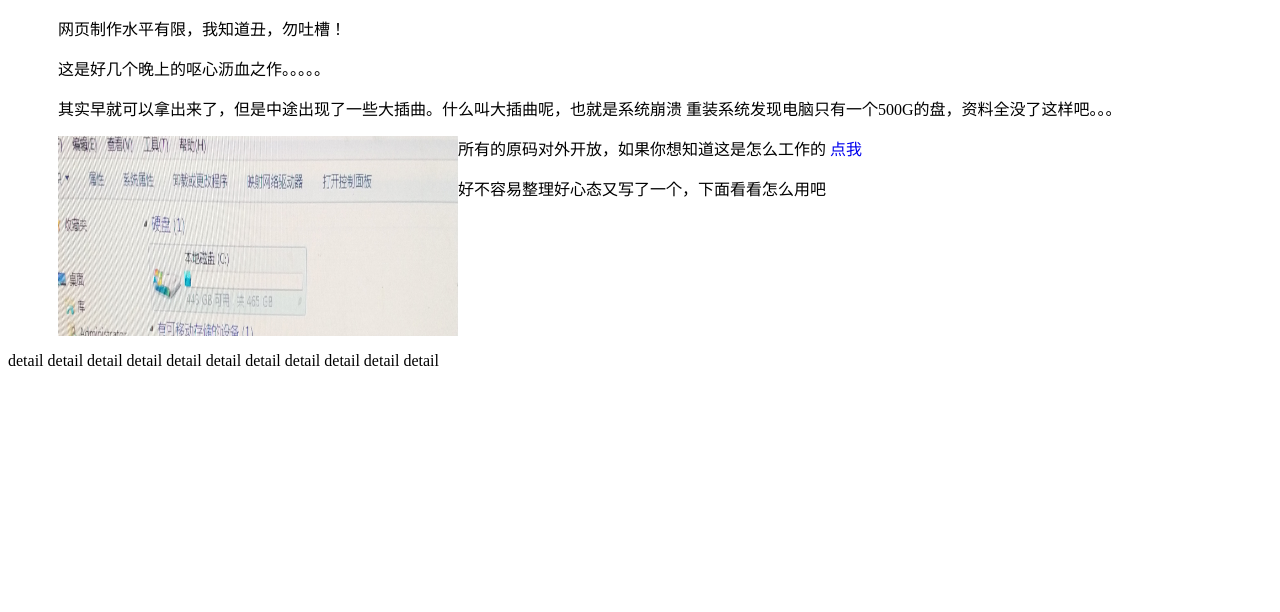
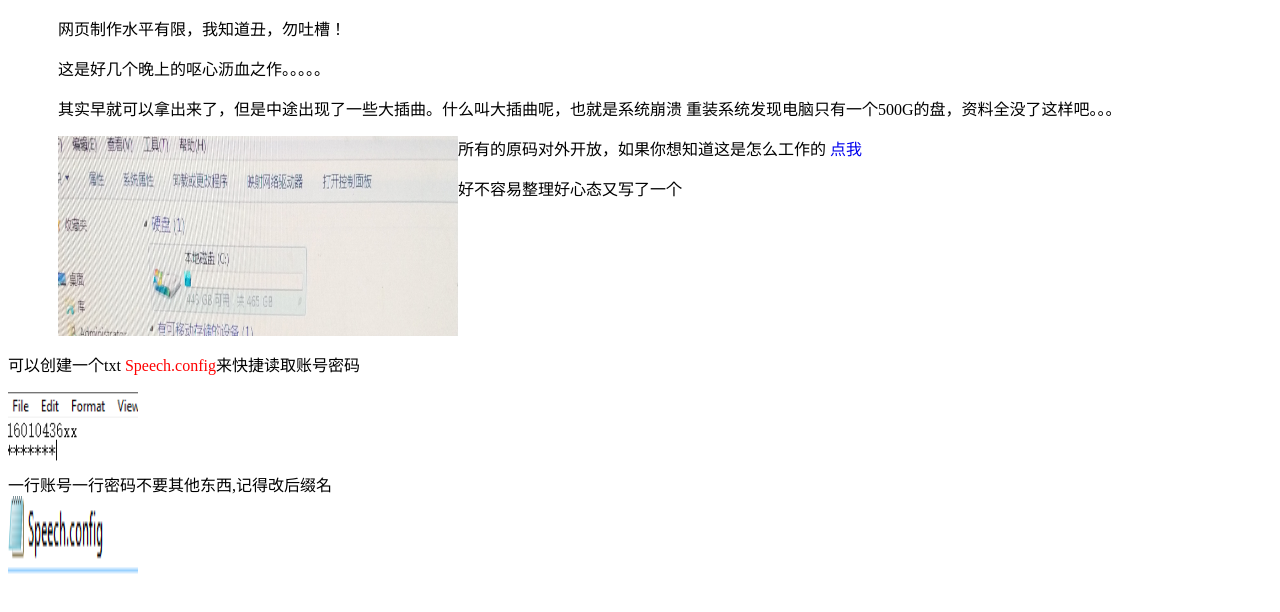
Before and after one commit to honosayaka/honosayaka.github.io, a plain HTML site: page html/use-help.html in a window 1280 px wide. Both pictures are taken after a click on the button "是的，我已经明白". Drawn offline with Linux system fonts and the light colour scheme.

Commit message:
no just ok

```diff
--- a/css/helpAndTerm.css
+++ b/css/helpAndTerm.css
@@ -21,6 +21,11 @@
 	height:200px;
 	float:left;
 }
+.showsmallimg
+{
+	width:130px;
+	height:80px;
+}
 .detail
 {
 	float:left;
--- a/html/use-help.html
+++ b/html/use-help.html
@@ -24,10 +24,13 @@
 					</div>
 				<p>所有的原码对外开放，如果你想知道这是怎么工作的
 				<a href="https://github.com/honosayaka/GetSpeech" target="_blank">点我</a></p>
-				<p>好不容易整理好心态又写了一个，下面看看怎么用吧</p>
+				<p>好不容易整理好心态又写了一个</p>
 			</div><div class="clearfloat"></div>
 			<div class="detail">
-			<p>detail detail detail detail detail detail detail detail detail detail detail </p>
+			<p>可以创建一个txt <font color="red">Speech.config</font>来快捷读取账号密码
+			<div class="showsmallimg"><img src="../img/passwordhelp.png" width="100%" height="100%"/></div>
+			一行账号一行密码不要其他东西,记得改后缀名
+			<div class="showsmallimg"><img src="../img/config.png" width="100%" height="100%"/></div></p>
 			</div>
 		</div>
 
```
Also changed, not shown: index.html (+1 -1 lines), img/config.png (added), img/late.png (added), img/passwordhelp.png (added), 1 other file.
